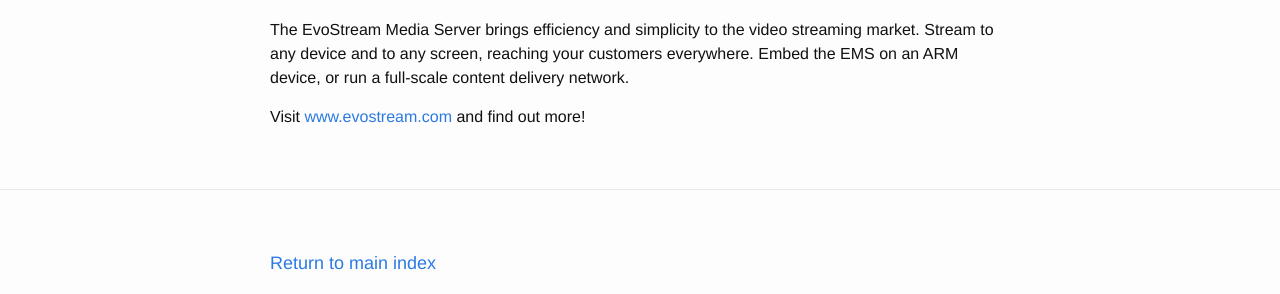
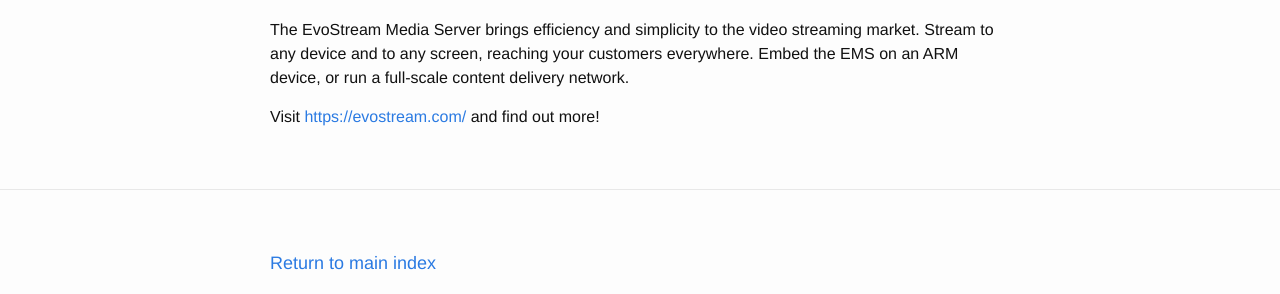
Before and after one commit to EvoStream/ems_api_definition, a Jekyll site: the page built from about.md, in a window 1280 px wide. Shown: the part 230-524 px from the top of the page. Built offline with Jekyll 4.4.1, drawn with Linux system fonts in a browser that asks for light colours.

Commit message:
Fixed link
changed URL for evostream website

```diff
--- a/about.md
+++ b/about.md
@@ -8,4 +8,4 @@
 
 The EvoStream Media Server brings efficiency and simplicity to the video streaming market. Stream to any device and to any screen, reaching your customers everywhere. Embed the EMS on an ARM device, or run a full-scale content delivery network.
 
-Visit [www.evostream.com](http://evostream.github.io/about/www.evostream.com) and find out more!
+Visit [https://evostream.com/](https://evostream.com/) and find out more!
```
